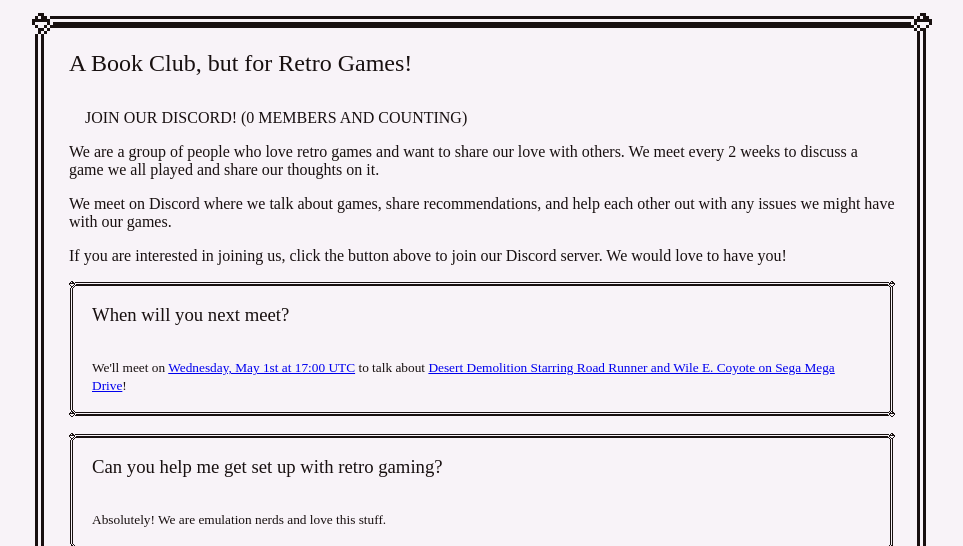
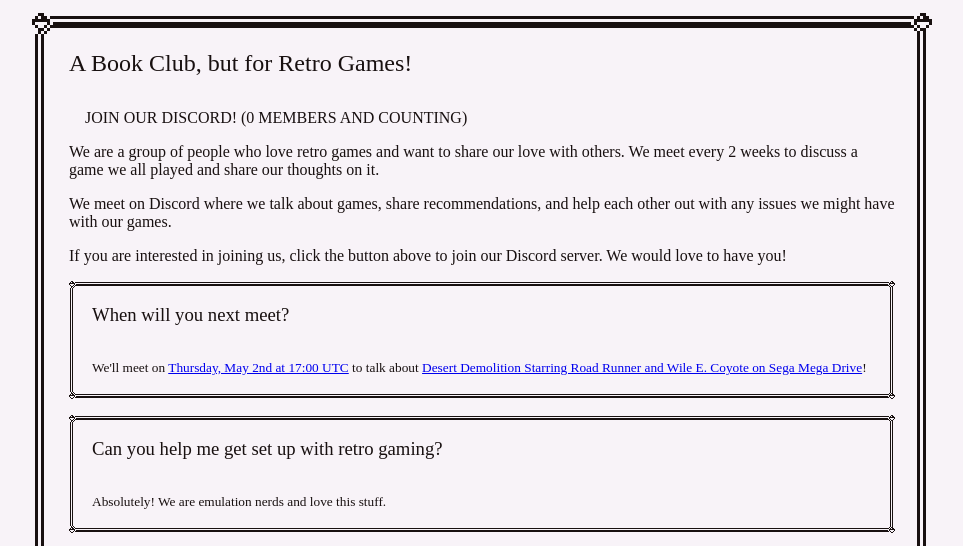
Before and after one commit to hola-soy-milk/retro-gaming-literature-club, an Astro site: page / in a window 1280 px wide. Shown: the part 248-794 px from the top of the page, without its empty margins (158-1121 px from the left). Built offline with nearby package versions, Linux system fonts and the light colour scheme; Astro itself is replaced by a stand-in of ours; no server answers; a web font is replaced by a local one.

Commit message:
Update index.astro

```diff
--- a/src/pages/index.astro
+++ b/src/pages/index.astro
@@ -27,8 +27,8 @@
       <div class="framed no-hd">
         <h3>When will you next meet?</h3>
         <small
-          >We'll meet on <a href="https://everytimezone.com/s/e563ded5"
-            >Wednesday, May 1st at 17:00 UTC</a
+          >We'll meet on <a href="https://everytimezone.com/s/8d2bfccd"
+            >Thursday, May 2nd at 17:00 UTC</a
           > to talk about
           <a href="https://letsplayretro.games/md/desert-demolition-starring-road-runner-and-wile-e-coyote"
             >Desert Demolition Starring Road Runner and Wile E. Coyote on Sega Mega Drive</a
```
